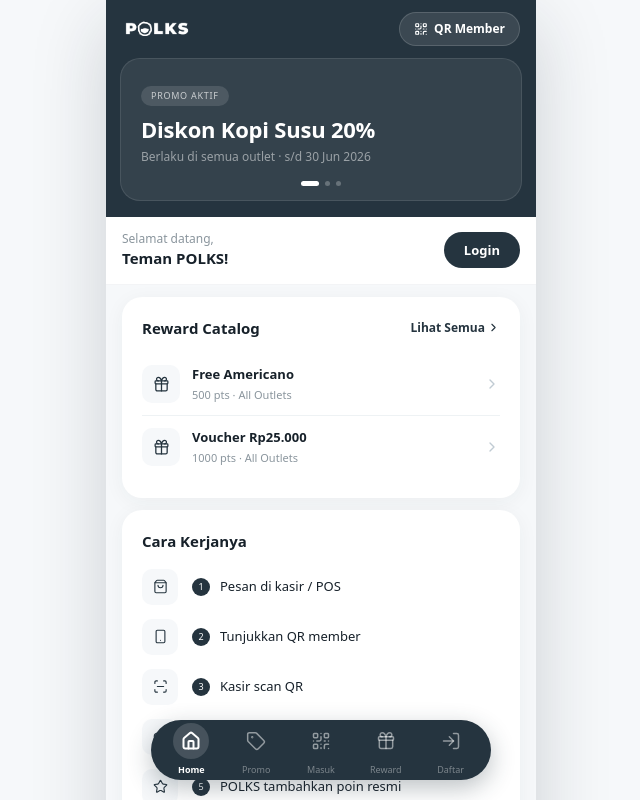
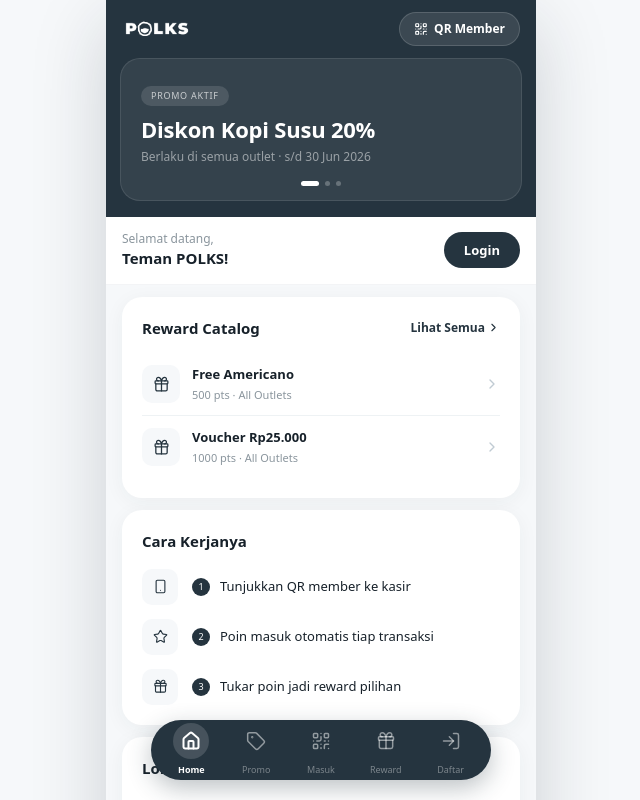
Before and after one commit to sandrianuriyaz/crm-cafe, a Next.js app in the folder frontend/: page / in a window 1280 px wide. Shown: the top 800 px of the page, without its empty margins (319-959 px from the left). Built offline with nearby package versions, Linux system fonts and the light colour scheme; no server answers.

Commit message:
refactor(ui): cara kerja jadi 3 langkah ramah (hapus jargon POS/CRM)

```diff
--- a/frontend/src/app/page.tsx
+++ b/frontend/src/app/page.tsx
@@ -10,10 +10,7 @@ import {
   Store,
   CheckCircle2,
   ChevronRight,
-  ShoppingBag,
   Smartphone,
-  ScanLine,
-  Link2,
   Star,
   Home,
   LogIn,
@@ -38,12 +35,9 @@ const outlets = [
 ];
 
 const steps = [
-  { Icon: ShoppingBag, text: "Pesan di kasir / POS" },
-  { Icon: Smartphone, text: "Tunjukkan QR member" },
-  { Icon: ScanLine, text: "Kasir scan QR" },
-  { Icon: Link2, text: "POS kirim transaksi ke CRM" },
-  { Icon: Star, text: "POLKS tambahkan poin resmi" },
-  { Icon: Gift, text: "Tukar poin dengan reward" },
+  { Icon: Smartphone, text: "Tunjukkan QR member ke kasir" },
+  { Icon: Star, text: "Poin masuk otomatis tiap transaksi" },
+  { Icon: Gift, text: "Tukar poin jadi reward pilihan" },
 ];
 
 function StatusPill({ status }: { status: "active" | "limited" }) {
```
